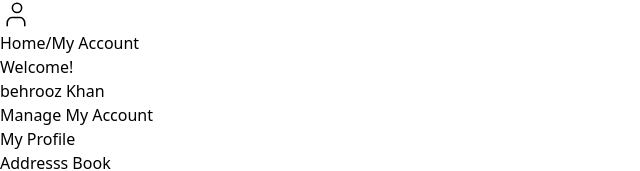
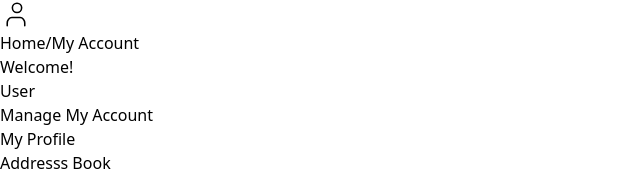
Before and after one commit to behroozkhan/KhanJiMart, a React (Vite) app in the folder KhanJiMart/: page /profile in a window 1280 px wide. Shown: the part 453-624 px from the top of the page, without its empty margins (0-640 px from the left). Built offline with nearby package versions, Linux system fonts and the light colour scheme; no server answers.

Commit message:
Account Top Link For getting user through redux app

```diff
--- a/KhanJiMart/src/user/account/AccountTopLink.jsx
+++ b/KhanJiMart/src/user/account/AccountTopLink.jsx
@@ -1,10 +1,10 @@
 import React, { useState } from "react";
+import { useSelector } from "react-redux";
 import { Link } from "react-router-dom";
 
 const AccountTopLink = () => {
-  // const [user, setUser] = useState(
-  //   JSON.parse(localStorage.getItem("userData"))
-  // );
+  const { user } = useSelector((state) => state.auth);
+  const userName = user?.data?.name || "User";
 
 
 
@@ -21,7 +21,7 @@ const AccountTopLink = () => {
         <div className="flex gap-1">
             <h3>Welcome!</h3>
             {/* <h4>{user?.message?.user?.name}</h4> */}
-            <h4>behrooz Khan</h4>
+            <h4>{userName}</h4>
         </div>
 
       </div>
```
